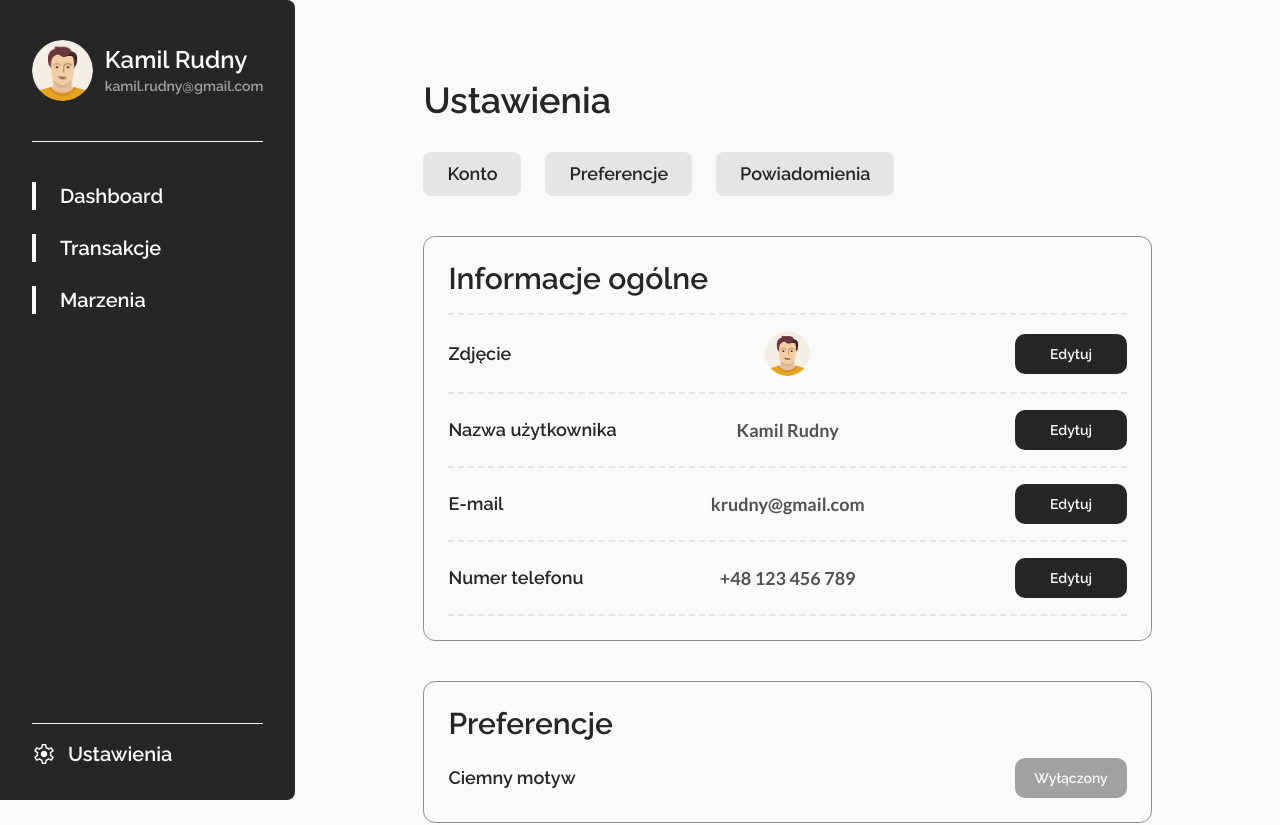
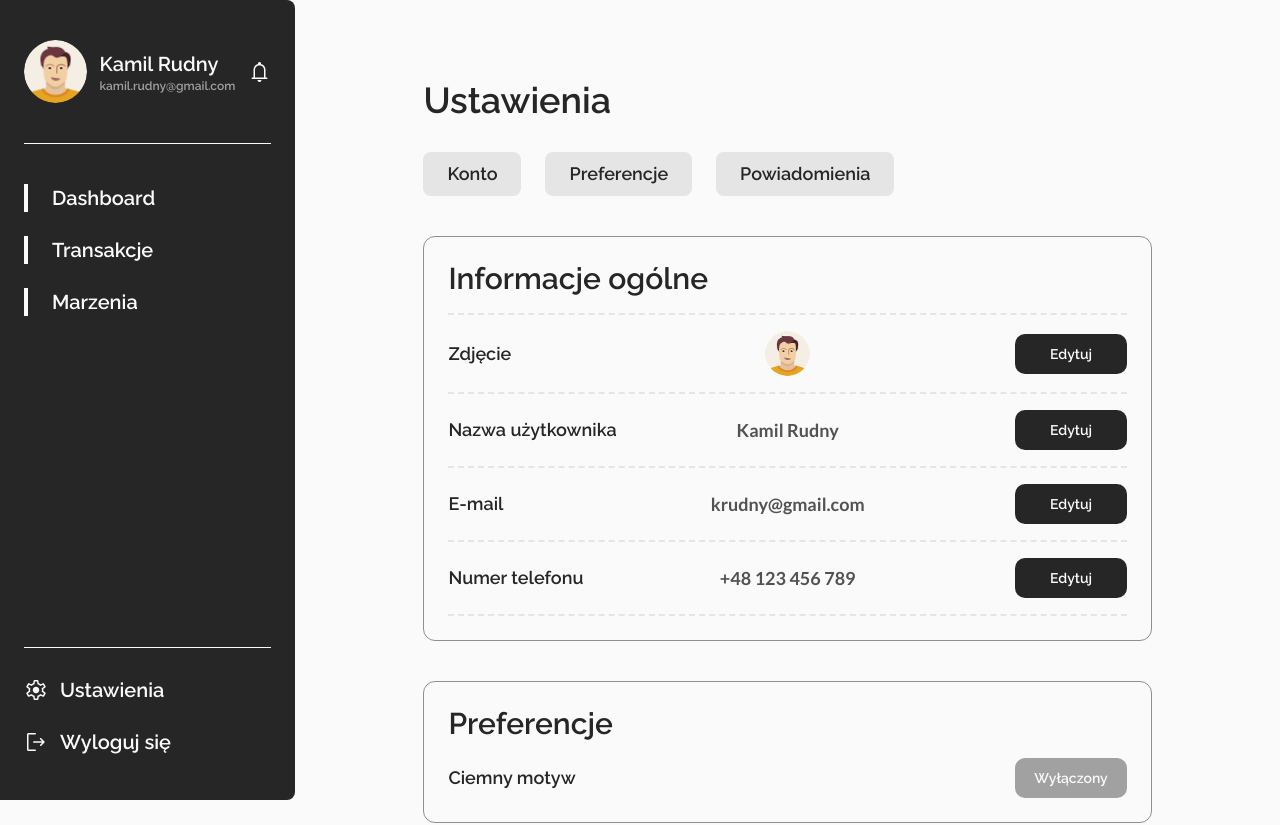
Before and after one commit to WiktorDybalski/Zlotowka, a Next.js app in the folder zlotowka-frontend/: page /settings in a window 1280 px wide. Shown: the top 825 px of the page. Built offline with nearby package versions, Linux system fonts and the light colour scheme.

Commit message:
Logout, notification buttons

```diff
--- a/zlotowka-frontend/components/dashboard/charts/MainChart.tsx
+++ b/zlotowka-frontend/components/dashboard/charts/MainChart.tsx
@@ -22,7 +22,7 @@ import toast from "react-hot-toast";
 import dayjs, {Dayjs} from "dayjs";
 
 const chartConfig = {
-  value: {
+  amount: {
     label: "Stan konta",
     color: "#262626",
   },
@@ -130,10 +130,10 @@ export function MainChart() {
                 padding={padding}
                 className="font-lato"
               />
-              <YAxis axisLine={false} tickLine={false} tickMargin={16} />
+              <YAxis axisLine={false} tickLine={false} tickMargin={16} className="font-lato" />
               <ChartTooltip
                 cursor={false}
-                content={<ChartTooltipContent hideLabel />}
+                content={<ChartTooltipContent className="font-lato" />}
               />
               <Line
                 dataKey="amount"
--- /dev/null
+++ b/zlotowka-frontend/components/navigation/BottomLinks.tsx
@@ -0,0 +1,38 @@
+import Link from "next/link";
+
+interface BottomLinks{
+  icon: string,
+  text: string,
+  href: string,
+}
+
+export default function BottomLinks({ onLinkClick }: { onLinkClick?: () => void }) {
+  const links: BottomLinks[] = [
+    {
+      icon: "settings",
+      text: "Ustawienia",
+      href: "/settings"
+    },
+    {
+      icon: "logout",
+      text: "Wyloguj się",
+      href: "/"
+    }
+
+  ]
+
+  return (
+      <>
+      {links.map((link) => (
+            <Link href={link.href} onClick={onLinkClick} key={link.href}>
+              <div className="flex items-center hover:text-neutral-300 cursor-pointer transition-colors my-5 xl:my-3">
+                <span className="material-symbols text-xl font-light">{link.icon}</span>
+                <div>
+                  <p className="ml-3 text-xl">{link.text}</p>
+                </div>
+              </div>
+            </Link>
+      ))}
+      </>
+  );
+}
--- a/zlotowka-frontend/components/navigation/DesktopMenu.tsx
+++ b/zlotowka-frontend/components/navigation/DesktopMenu.tsx
@@ -1,5 +1,5 @@
 import NavigationLinks from "@/components/navigation/NavigationLinks";
-import SettingsLink from "@/components/navigation/SettingsLink";
+import BottomLinks from "@/components/navigation/BottomLinks";
 import { MenuProps } from "@/interfaces/navigation/MenuProps";
 import Divider from "@/components/navigation/Divider";
 
@@ -9,7 +9,7 @@ export default function DesktopMenu({ navLinks }: MenuProps) {
       <Divider />
       <NavigationLinks links={navLinks} />
       <Divider />
-      <SettingsLink />
+      <BottomLinks />
     </div>
   );
 }
--- a/zlotowka-frontend/components/navigation/MobileMenu.tsx
+++ b/zlotowka-frontend/components/navigation/MobileMenu.tsx
@@ -1,6 +1,6 @@
 import { motion, AnimatePresence } from "framer-motion";
 import NavigationLinks from "@/components/navigation/NavigationLinks";
-import SettingsLink from "@/components/navigation/SettingsLink";
+import BottomLinks from "@/components/navigation/BottomLinks";
 import { MenuProps } from "@/interfaces/navigation/MenuProps";
 import Divider from "@/components/navigation/Divider";
 
@@ -44,7 +44,7 @@ export default function MobileMenu({ isOpen, navLinks, onLinkClick }: MenuProps)
                     transition: { delay: 0.6 },
                   }}
               >
-                <SettingsLink onLinkClick={onLinkClick} />
+                <BottomLinks onLinkClick={onLinkClick} />
               </motion.div>
             </motion.div>
         )}
--- a/zlotowka-frontend/components/navigation/Navigation.tsx
+++ b/zlotowka-frontend/components/navigation/Navigation.tsx
@@ -10,7 +10,7 @@ export default function Navigation() {
   const [isOpen, setIsOpen] = useState(false);
   const navLinks: string[] = ["Dashboard", "Transakcje", "Marzenia"];
   const baseClasses =
-      "w-full flex flex-col justify-center px-8 bg-accent transition-all duration-300 xl:rounded-b-lg z-[999]";
+      "w-full flex flex-col justify-center px-6 bg-accent transition-all duration-300 xl:rounded-b-lg z-[999]";
   const mobileClasses = isOpen
       ? "h-[100dvh] pb-6 absolute top-0 left-0"
       : "h-20";
--- a/zlotowka-frontend/components/navigation/SettingsLink.tsx
+++ /dev/null
@@ -1,14 +0,0 @@
-import Link from "next/link";
-
-export default function SettingsLink({ onLinkClick }: { onLinkClick?: () => void }) {
-  return (
-    <Link href="/settings" onClick={onLinkClick}>
-      <div className="flex items-center hover:text-neutral-300 cursor-pointer transition-colors">
-        <span className="material-symbols text-xl font-light">settings</span>
-        <div>
-          <p className="ml-3 text-xl">Ustawienia</p>
-        </div>
-      </div>
-    </Link>
-  );
-}
--- a/zlotowka-frontend/components/navigation/UserInfo.tsx
+++ b/zlotowka-frontend/components/navigation/UserInfo.tsx
@@ -1,22 +1,31 @@
 import Image from "next/image";
+import toast from "react-hot-toast";
 
 export default function UserInfo() {
   return (
-    <div className="flex items-center">
-      <div className="hidden xl:block mr-3">
+    <div className="flex items-center justify-between w-full">
+      <div className="hidden xl:block mr-3 ">
         <Image
           src="/avatar.png"
-          width={70}
-          height={70}
+          width={65}
+          height={65}
           alt="Avatar"
           className="rounded-full"
         />
       </div>
       <div>
-        <h3 className="text-2xl">Kamil Rudny</h3>
-        <h4 className="hidden xl:block text-neutral-400 text-sm">
+        <h3 className="text-xl">Kamil Rudny</h3>
+        <h4 className="hidden xl:block text-neutral-400 text-xs">
           kamil.rudny@gmail.com
         </h4>
+      </div>
+      <div className="flex items-center ml-3 group hover:cursor-pointer">
+        <span
+            className="material-symbols text-background transition-colors duration-200 group-hover:text-yellow-500"
+            onClick={() => toast.success("Jakieś ciekawe powiadomienie")}
+        >
+          notifications
+        </span>
       </div>
     </div>
   );
--- a/zlotowka-frontend/components/ui/chart.tsx
+++ b/zlotowka-frontend/components/ui/chart.tsx
@@ -233,7 +233,7 @@ function ChartTooltipContent({
                       </span>
                     </div>
                     {item.value && (
-                      <span className="text-foreground font-mono font-medium tabular-nums">
+                      <span className="text-foreground font-medium tabular-nums">
                         {item.value.toLocaleString()}
                       </span>
                     )}
--- a/zlotowka-frontend/lib/config.ts
+++ b/zlotowka-frontend/lib/config.ts
@@ -1 +1 @@
-export const API_HOST = process.env.NEXT_PUBLIC_API_BACKEND_HOST || "https://zlotowka-621092586366.us-central1.run.app";
+export const API_HOST = process.env.NEXT_PUBLIC_API_BACKEND_HOST || "http://localhost:8080";
```
